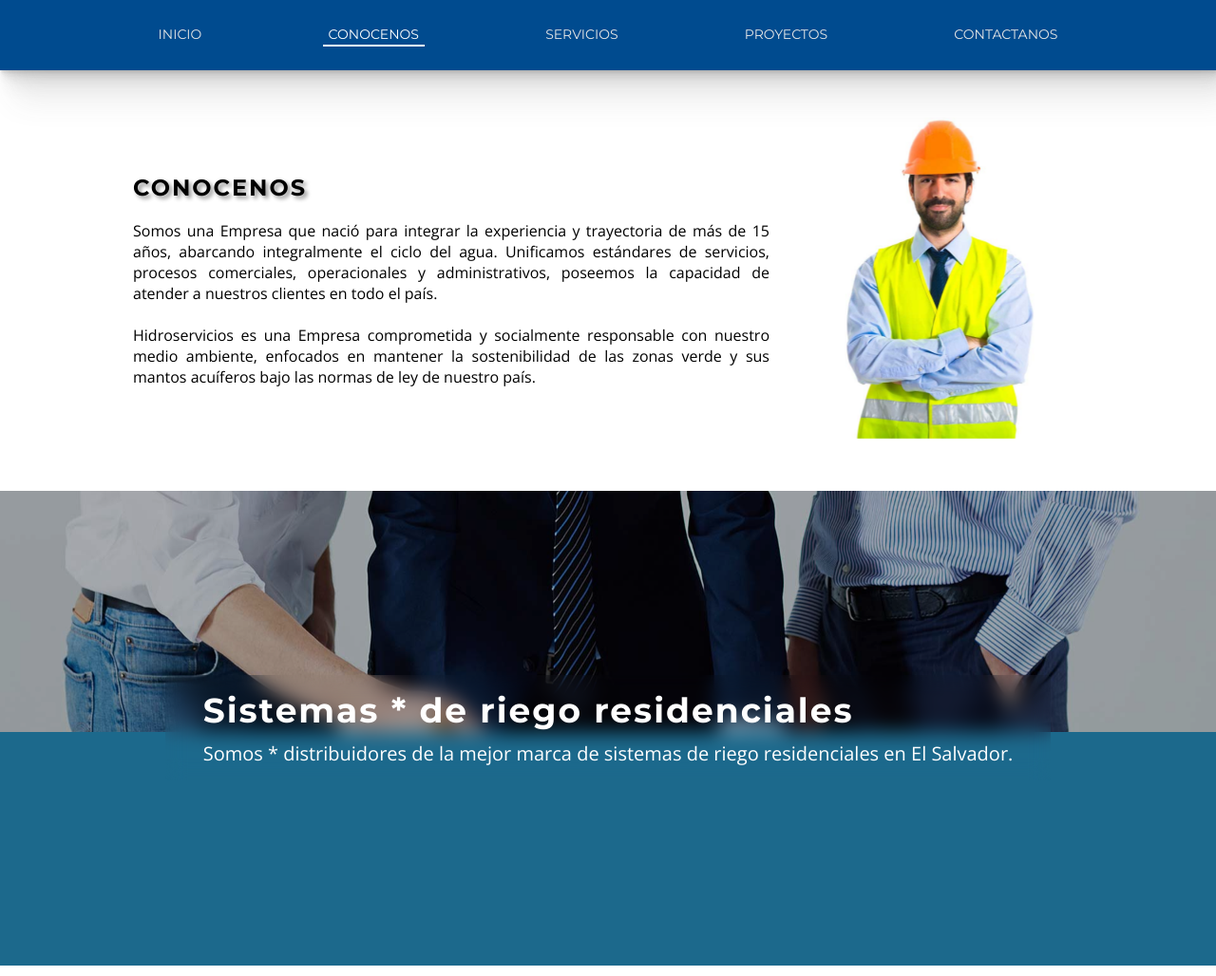
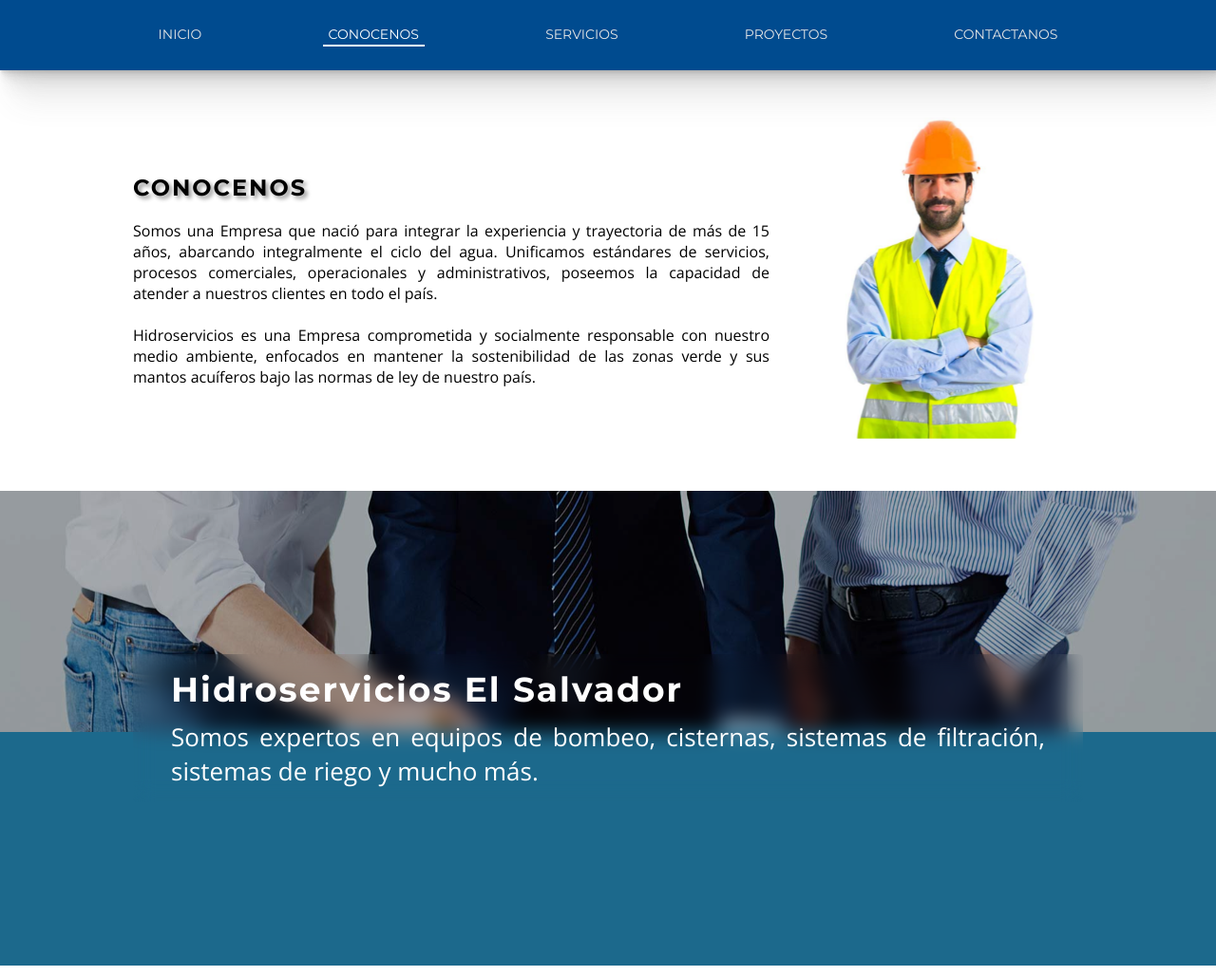
Before and after one commit to JRomeo72/hidroservicios, a PHP site: page /conocenos in a window 1280 px wide. Shown: the part 110-1138 px from the top of the page at 95% size. Run offline with PHP 8.4, Linux system fonts and the light colour scheme; some libraries are stand-ins or nearby versions.

Commit message:
Correciones

```diff
--- a/assets/css/styles.css
+++ b/assets/css/styles.css
@@ -12,8 +12,6 @@
 html, body {
   font-family: "Open Sans", sans-serif;
   font-weight: 300;
-  width: 100vw;
-  height: 100vh;
 }
 
 h1, h2, h3, h4, h5, h6 {
@@ -628,7 +626,7 @@ section.conocenos .container .top-section .img img {
   color: var(--light);
 }
 .parallax__container .mask .parallax-container .contenido p {
-  font-size: 20px;
+  font-size: 26px;
 }
 .parallax__container .parallax {
   position: fixed;
@@ -1048,7 +1046,7 @@ footer .container .grid-container-out .grid-container-in .item-2 .social-icons i
   background: -webkit-gradient(linear, left top, right top, from(#004e92), to(#000428));
   background: linear-gradient(to right, #004e92, #000428);
   color: #fff;
-  height: 100%;
+  height: 100vh;
   display: -webkit-box;
   display: -ms-flexbox;
   display: flex;
--- a/assets/js/script.js
+++ b/assets/js/script.js
@@ -140,7 +140,7 @@ window.onload = function() {
         const intervalInit = () => {
             _init = setInterval(() => {
                 Next()
-            }, 7000 );
+            }, 10000 );
         }
 
         const intervalStop = () => {
--- a/assets/sass/404.scss
+++ b/assets/sass/404.scss
@@ -2,7 +2,7 @@
 	background: #000428;
 	background: linear-gradient(to right, #004e92, #000428);
 	color: #fff;
-	height: 100%;
+	height: 100vh;
 	display: flex;
 	align-items: center;
 	justify-content: center;
--- a/assets/sass/main.scss
+++ b/assets/sass/main.scss
@@ -15,8 +15,8 @@
 html, body {
     font-family: 'Open Sans', sans-serif;
     font-weight: 300;
-    width: 100vw;
-    height: 100vh;
+    // width: 100vw;
+    // height: 100vh;
 }
 
 h1, h2, h3, h4, h5, h6 {
--- a/assets/sass/parallax.scss
+++ b/assets/sass/parallax.scss
@@ -36,7 +36,7 @@
                 }
 
                 p{
-                    font-size: 20px;
+                    font-size: 26px;
                 }
             }
         }
--- a/components/Footer.php
+++ b/components/Footer.php
@@ -9,8 +9,8 @@
                 <div class="grid-item item-2">
                     <h3>Contactanos</h3>
                     <?php
-                        include "Contact-icons.php";
-                        include "Social-icons.php";
+                        include "Contact-Icons.php";
+                        include "Social-Icons.php";
                     ?>
                 </div>
             </div>
--- a/views/conocenos-view.php
+++ b/views/conocenos-view.php
@@ -1,8 +1,8 @@
 <?php
     session_start();
     $_SESSION['background'] = "background-image: url('./assets/img/parallax-1.jpg'); background-position: top;";
-    $_SESSION['texto1'] ="Sistemas * de riego residenciales";
-    $_SESSION['texto2'] ="Somos * distribuidores de la mejor marca de sistemas de riego residenciales en El Salvador.";
+    $_SESSION['texto1'] ="Hidroservicios El Salvador";
+    $_SESSION['texto2'] ="Somos expertos en equipos de bombeo, cisternas, sistemas de filtración, sistemas de riego y mucho más.";
     include "./components/About-Us.php";
     include "./components/Parallax.php";
     include "./components/Principios.php";
```
